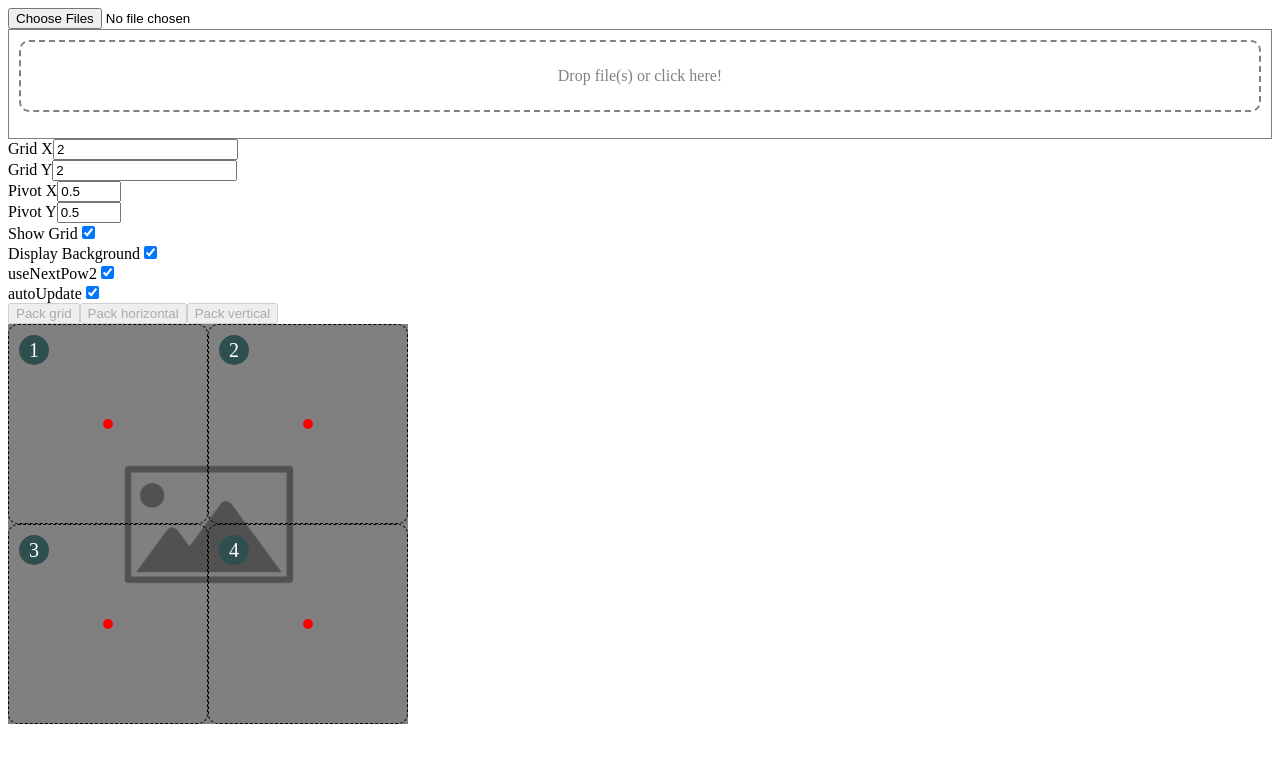
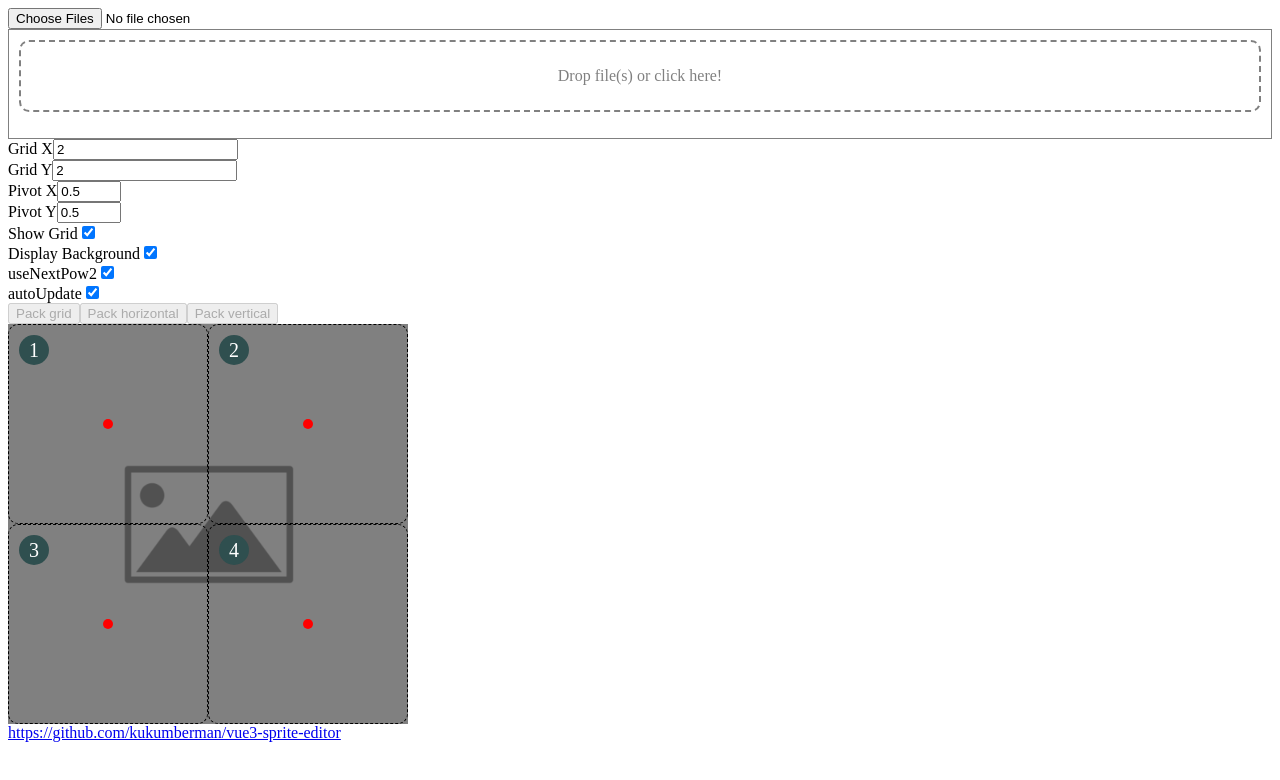
Before and after one commit to kukumberman/vue3-sprite-editor, a Vue app: page / in a window 1280 px wide. Shown: the top 780 px of the page. Built offline with nearby package versions, Linux system fonts and the light colour scheme.

Commit message:
Update App.vue

```diff
--- a/src/App.vue
+++ b/src/App.vue
@@ -105,9 +105,12 @@
       </div>
     </div>
   </div>
+
+  <FooterView link="https://github.com/kukumberman/vue3-sprite-editor" />
 </template>
 
 <script>
+import FooterView from "./components/FooterView.vue"
 import AtlasCreator from "./utils/AtlasCreator"
 import draggable from "vuedraggable"
 
@@ -122,7 +125,7 @@ function readFileAsBuffer(file) {
 export default {
   name: 'App',
   components: {
-    draggable
+    draggable, FooterView
   },
   data() {
     return {
```
